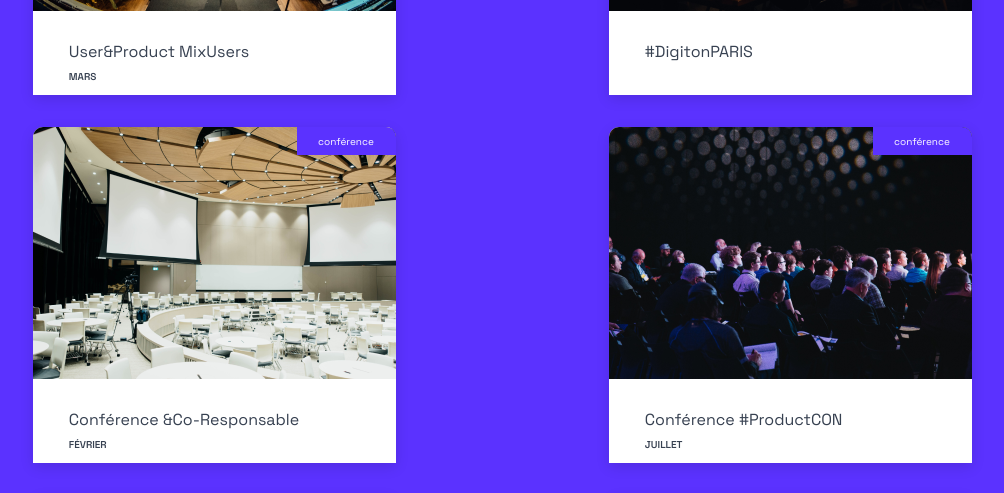
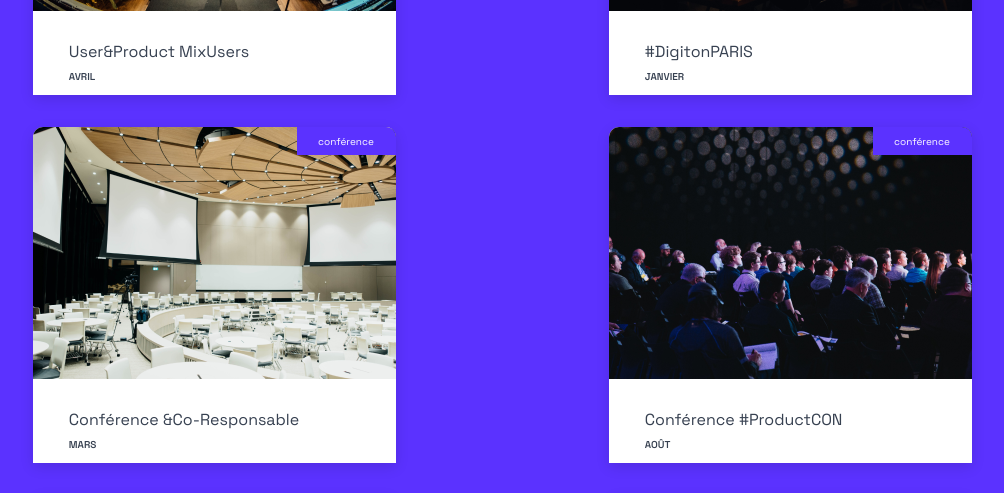
Before and after one commit to dollyazur/Debuggez-une-application-React.JS-main, a React (Create React App) app: page / in a window 1280 px wide. Shown: the part 2247-2740 px from the top of the page, without its empty margins (138-1142 px from the left). Built offline with nearby package versions, Linux system fonts and the light colour scheme.

Commit message:
correction affichage des mois, mais ne correspond pas à la période des modalevent...

```diff
--- a/src/components/EventCard/index.js
+++ b/src/components/EventCard/index.js
@@ -6,27 +6,40 @@ import "./style.scss";
 const EventCard = ({
   imageSrc,
   imageAlt,
-  date = new Date(),
+  date = new Date(), // date par défaut en attendant d'en avoir une
   title,
   label,
   small = false,
   ...props
-}) => (
+}) => {
+  // Ici, on vérifie que la date est une vraie date magique
+  const validDate = date instanceof Date ? date : new Date(date);
+
+  return (
     <div
       data-testid="card-testid"
       className={`EventCard${small ? " EventCard--small" : ""}`}
       {...props}
     >
-      <div className="EventCard__imageContainer" id="nos-realisations">
+
+      {/* Image de la carte */}
+      <div className="EventCard__imageContainer" id="">
         <img data-testid="card-image-testid" src={imageSrc} alt={imageAlt} />
         <div className="EventCard__label">{label}</div>
       </div>
+
+      {/* Description de la carte */}
       <div className="EventCard__descriptionContainer">
         <div className="EventCard__title">{title}</div>
-        <div className="EventCard__month">{getMonth(date)}</div>
+
+
+        {/* On utilise `getMonth` pour afficher le mois correct */}
+        <div className="EventCard__month">{getMonth(validDate)}</div>
       </div>
     </div>
   );
+};
+
 
 EventCard.propTypes = {
   imageSrc: PropTypes.string.isRequired,
--- a/src/helpers/Date/index.js
+++ b/src/helpers/Date/index.js
@@ -13,4 +13,4 @@ export const MONTHS = {
   12: "décembre",
 };
 
-export const getMonth = (date) => MONTHS[date.getMonth()];
+export const getMonth = (date) => MONTHS[date.getMonth()+1]; // démarrage à 0 pas à 1!!
```
